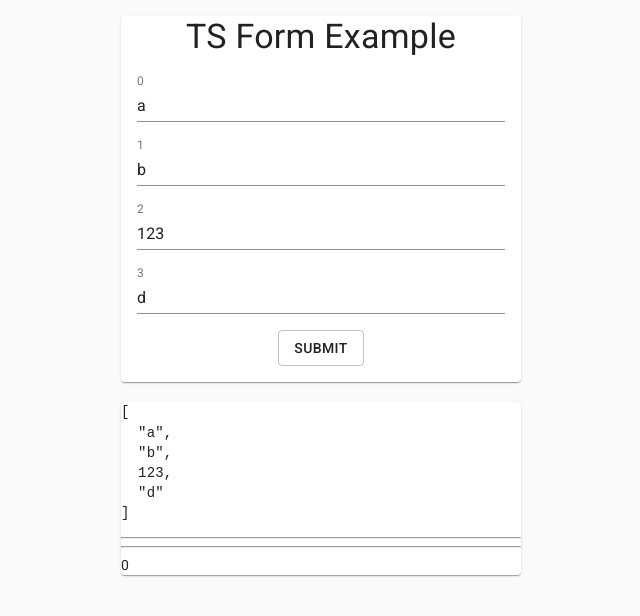
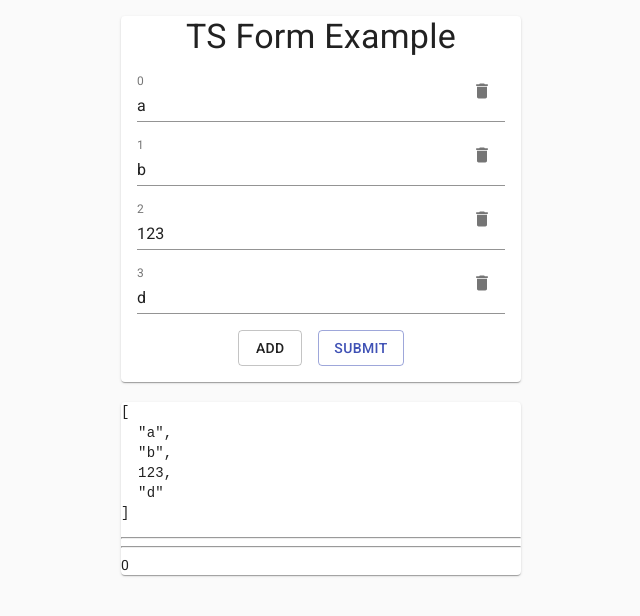
Before and after one commit to teamx10/ts, a React (Create React App) app: page / in a window 1280 px wide. Shown: the top 616 px of the page, without its empty margins (319-959 px from the left). Built offline with nearby package versions, Linux system fonts and the light colour scheme.

Commit message:
Lesson3 HW

```diff
--- a/src/App/App.tsx
+++ b/src/App/App.tsx
@@ -1,14 +1,21 @@
 import './App.css';
 
-import { Button, makeStyles, Paper, TextField, Typography } from '@material-ui/core';
+import { Button, IconButton, makeStyles, Paper, TextField, Typography } from '@material-ui/core';
+import DeleteIcon from '@material-ui/icons/Delete';
 import React, { useState } from 'react';
 
 const useStyles = makeStyles((theme) => ({
   Button: {
-    marginBottom: theme.spacing(2),
+    margin: theme.spacing(0, 1, 2, 1),
+  },
+  DeleteButton: {
+    position: 'absolute',
+    right: 10,
+    top: 4,
   },
   Item: {
     margin: theme.spacing(2),
+    position: 'relative',
   },
   Paper: {
     justifyContent: 'center',
@@ -51,6 +58,16 @@ function App() {
     setItems(itms);
   };
 
+  const handleAdd = () => {
+    setItems([...items, '']);
+  };
+
+  const handleRemove = (index: number) => {
+    const itms = [...items];
+    itms.splice(index, 1);
+    setItems(itms);
+  };
+
   return (
     <div className="App">
       <form
@@ -72,11 +89,22 @@ function App() {
                 value={item}
                 onChange={(e) => handleChange(isNaN(+e.target.value) ? e.target.value : +e.target.value, index)}
               />
+              <IconButton
+                aria-label="delete"
+                className={classes.DeleteButton}
+                size="small"
+                onClick={() => handleRemove(index)}
+              >
+                <DeleteIcon fontSize="small" />
+              </IconButton>
             </div>
           ))}
 
           <div className={classes.Item}>
-            <Button className={classes.Button} type="submit" variant="outlined">
+            <Button className={classes.Button} variant="outlined" onClick={handleAdd}>
+              Add
+            </Button>
+            <Button className={classes.Button} color="primary" type="submit" variant="outlined">
               Submit
             </Button>
           </div>
```
